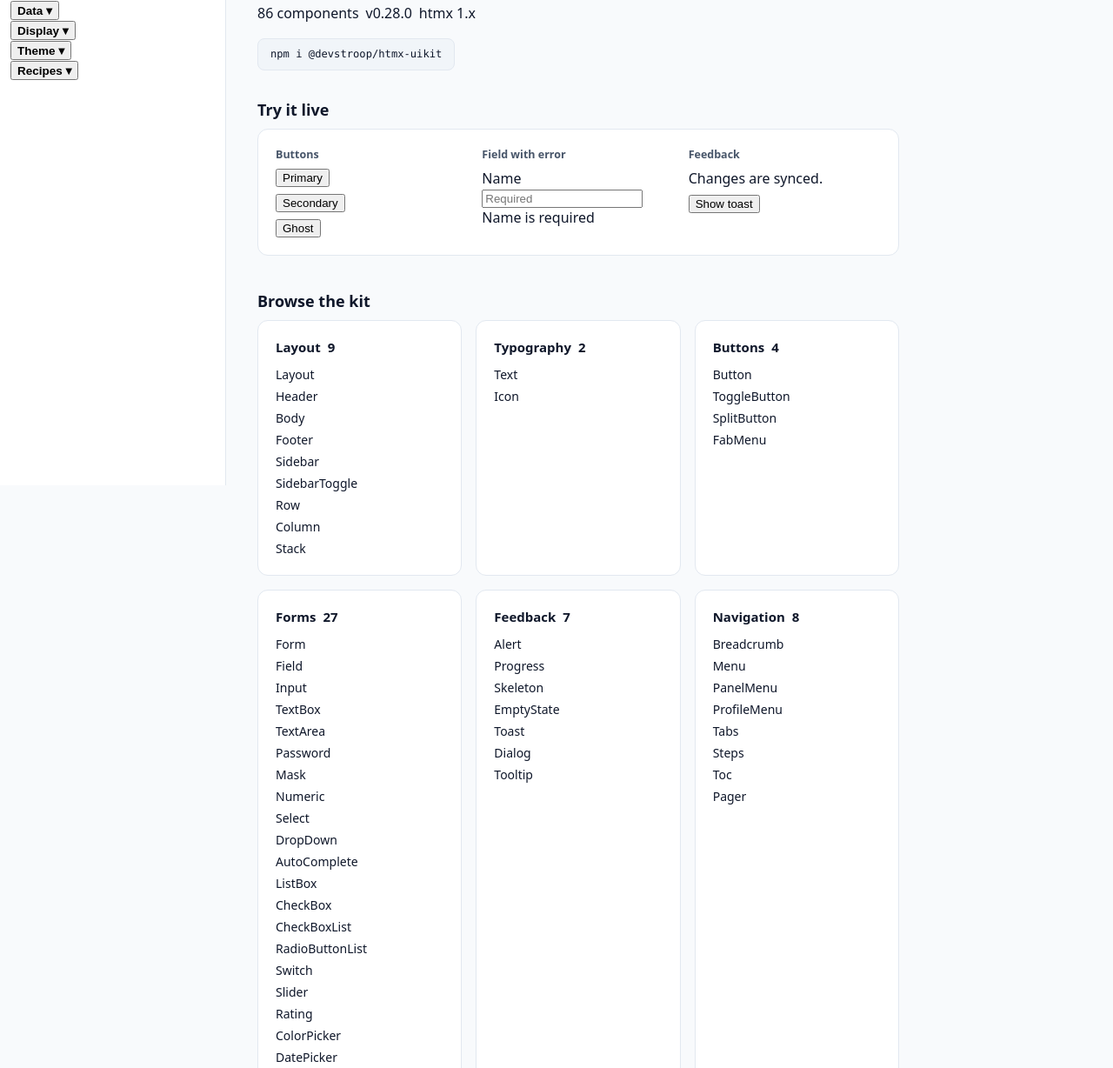
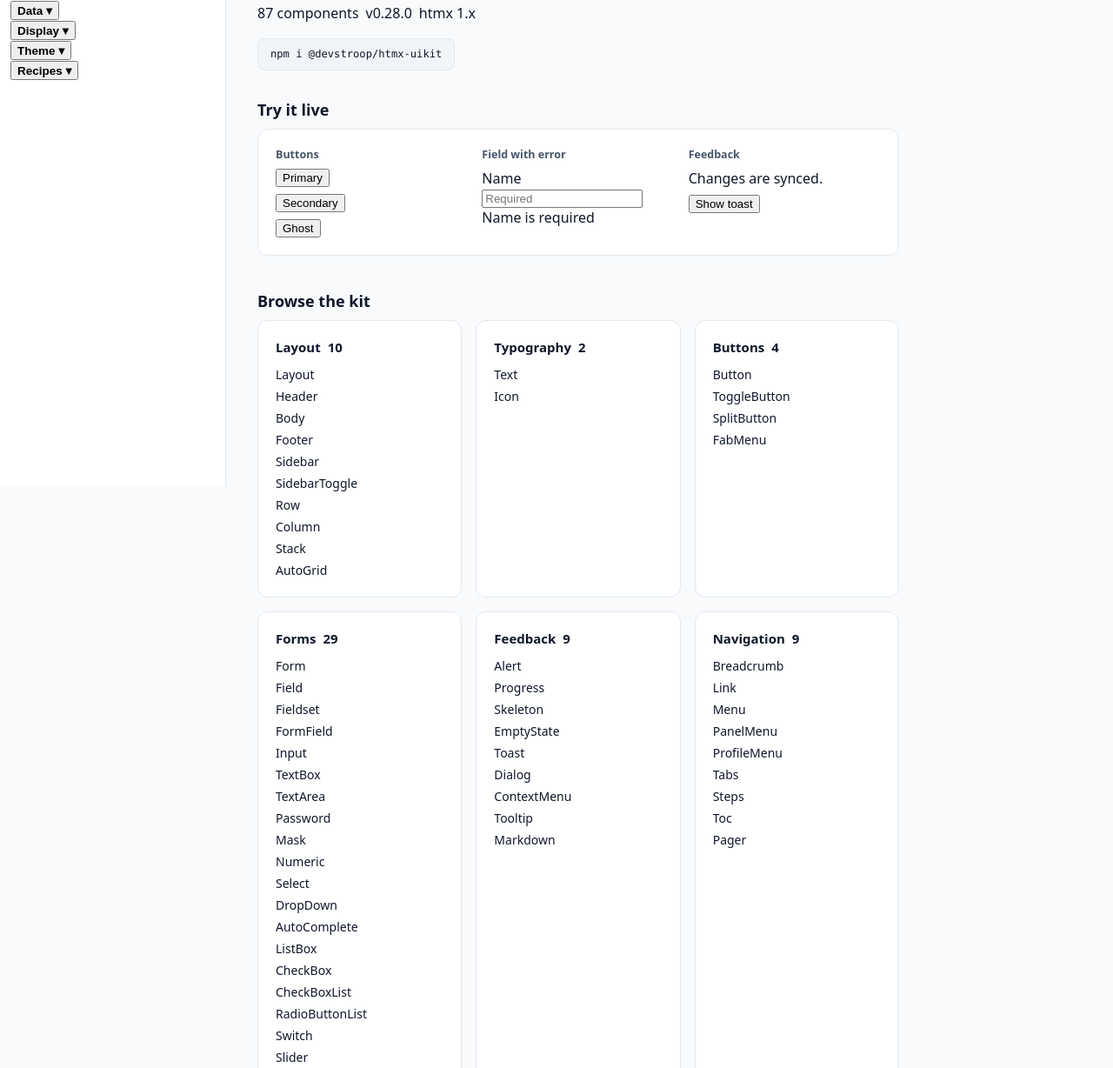
Before and after one commit to devstroop/htmx-uikit, a website with bundled scripts: page demos/index.html in a window 1280 px wide. Shown: the part 242-1470 px from the top of the page at 87% size. Built offline with nearby package versions, Linux system fonts and the light colour scheme.

Commit message:
fix(demos): rebuild catalog from NAV, correct count to 87

```diff
--- a/demos/nav.js
+++ b/demos/nav.js
@@ -501,7 +501,10 @@ export const NAV = [
     ]
   }
 ];
-export const COMPONENT_COUNT = 86;
+export const COMPONENT_COUNT = NAV.reduce(
+  (n, g) => n + (g.title === "Recipes" ? 0 : g.routes.length),
+  0,
+);
 export function routeTitle(slug) {
   for (const g of NAV) for (const r of g.routes) if (r.slug === slug) return r.title;
   return slug === "" ? "htmx-uikit demos" : slug;
--- a/demos/pages/index.html
+++ b/demos/pages/index.html
@@ -7,7 +7,7 @@
           token contract, no framework at runtime.
         </p>
         <div class="hero-badges">
-          <span class="dx-badge dx-badge--primary dx-badge--soft" id="hero-count">82 components</span>
+          <span class="dx-badge dx-badge--primary dx-badge--soft" id="hero-count">87 components</span>
           <span class="dx-badge dx-badge--neutral dx-badge--outline">v0.28.0</span>
           <span class="dx-badge dx-badge--success dx-badge--outline">htmx 1.x</span>
         </div>
@@ -53,7 +53,7 @@
         <h2 class="demo-h">Browse the kit</h2>
         <div class="catalog-grid">
         <div class="demo-card catalog-card">
-          <h3>Layout <span class="dx-badge dx-badge--neutral dx-badge--soft">9</span></h3>
+          <h3>Layout <span class="dx-badge dx-badge--neutral dx-badge--soft">10</span></h3>
           <ul class="catalog-list">
             <li><a href="#/layout">Layout</a></li>
             <li><a href="#/header">Header</a></li>
@@ -64,6 +64,7 @@
             <li><a href="#/row">Row</a></li>
             <li><a href="#/column">Column</a></li>
             <li><a href="#/stack">Stack</a></li>
+            <li><a href="#/autogrid">AutoGrid</a></li>
           </ul>
         </div>
         <div class="demo-card catalog-card">
@@ -83,10 +84,12 @@
           </ul>
         </div>
         <div class="demo-card catalog-card">
-          <h3>Forms <span class="dx-badge dx-badge--neutral dx-badge--soft">27</span></h3>
+          <h3>Forms <span class="dx-badge dx-badge--neutral dx-badge--soft">29</span></h3>
           <ul class="catalog-list">
             <li><a href="#/form">Form</a></li>
             <li><a href="#/field">Field</a></li>
+            <li><a href="#/fieldset">Fieldset</a></li>
+            <li><a href="#/formfield">FormField</a></li>
             <li><a href="#/input">Input</a></li>
             <li><a href="#/textbox">TextBox</a></li>
             <li><a href="#/textarea">TextArea</a></li>
@@ -115,7 +118,7 @@
           </ul>
         </div>
         <div class="demo-card catalog-card">
-          <h3>Feedback <span class="dx-badge dx-badge--neutral dx-badge--soft">7</span></h3>
+          <h3>Feedback <span class="dx-badge dx-badge--neutral dx-badge--soft">9</span></h3>
           <ul class="catalog-list">
             <li><a href="#/alert">Alert</a></li>
             <li><a href="#/progress">Progress</a></li>
@@ -123,13 +126,16 @@
             <li><a href="#/emptystate">EmptyState</a></li>
             <li><a href="#/toast">Toast</a></li>
             <li><a href="#/dialog">Dialog</a></li>
+            <li><a href="#/contextmenu">ContextMenu</a></li>
             <li><a href="#/tooltip">Tooltip</a></li>
+            <li><a href="#/markdown">Markdown</a></li>
           </ul>
         </div>
         <div class="demo-card catalog-card">
-          <h3>Navigation <span class="dx-badge dx-badge--neutral dx-badge--soft">8</span></h3>
+          <h3>Navigation <span class="dx-badge dx-badge--neutral dx-badge--soft">9</span></h3>
           <ul class="catalog-list">
             <li><a href="#/breadcrumb">Breadcrumb</a></li>
+            <li><a href="#/link">Link</a></li>
             <li><a href="#/menu">Menu</a></li>
             <li><a href="#/panelmenu">PanelMenu</a></li>
             <li><a href="#/profilemenu">ProfileMenu</a></li>
@@ -140,7 +146,7 @@
           </ul>
         </div>
         <div class="demo-card catalog-card">
-          <h3>Data <span class="dx-badge dx-badge--neutral dx-badge--soft">14</span></h3>
+          <h3>Data <span class="dx-badge dx-badge--neutral dx-badge--soft">15</span></h3>
           <ul class="catalog-list">
             <li><a href="#/table">Table</a></li>
             <li><a href="#/datagrid">DataGrid</a></li>
@@ -150,6 +156,7 @@
             <li><a href="#/picklist">PickList</a></li>
             <li><a href="#/pivot">Pivot</a></li>
             <li><a href="#/chart">Chart</a></li>
+            <li><a href="#/gauges">Gauges</a></li>
             <li><a href="#/gantt">Gantt</a></li>
             <li><a href="#/scheduler">Scheduler</a></li>
             <li><a href="#/timeline">Timeline</a></li>
```
